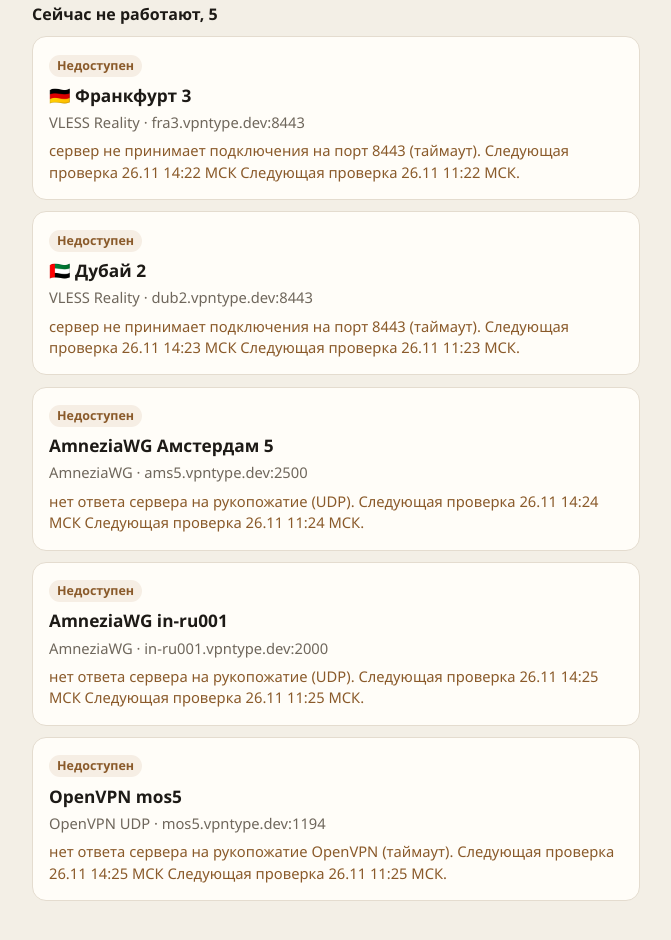
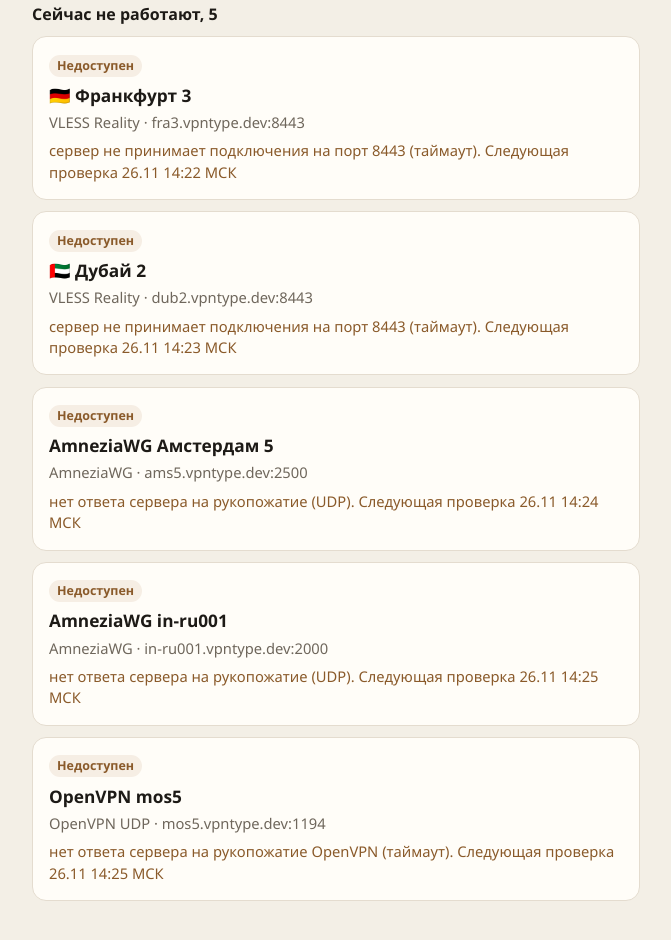
Before and after one commit to GunS82/pen, a plain HTML site: page index.html in a window 1280 px wide. Shown: the part 1048-1988 px from the top of the page, without its empty margins (304-975 px from the left). Drawn offline with Linux system fonts and the light colour scheme.

Commit message:
Страница дашборда

```diff
--- a/index.html
+++ b/index.html
@@ -145,7 +145,8 @@ function card(k, config) {
   const [label, cls] = gradeLabel(k);
   const where = [k.protocol, k.server].filter(Boolean).join(" · ");
   const exit = k.exit_ip ? `Выход ${esc(k.exit_ip)}${k.loc ? " (" + esc(k.loc) + ")" : ""}` : "";
-  const extra = k.grade === "down" && k.next_check ? `Следующая проверка ${esc(whenNext(k.next_check))} МСК.` : "";
+  const hasNext = (k.error || "").includes("Следующая проверка");
+  const extra = k.grade === "down" && k.next_check && !hasNext ? `Следующая проверка ${whenNext(k.next_check)} МСК.` : "";
   const err = k.grade === "ok" ? "" : esc([k.error, extra].filter(Boolean).join(" "));
   const button = config
     ? `<button class="copy" type="button" data-config="${encodeURIComponent(config)}">Скопировать конфигурацию</button>`
```
